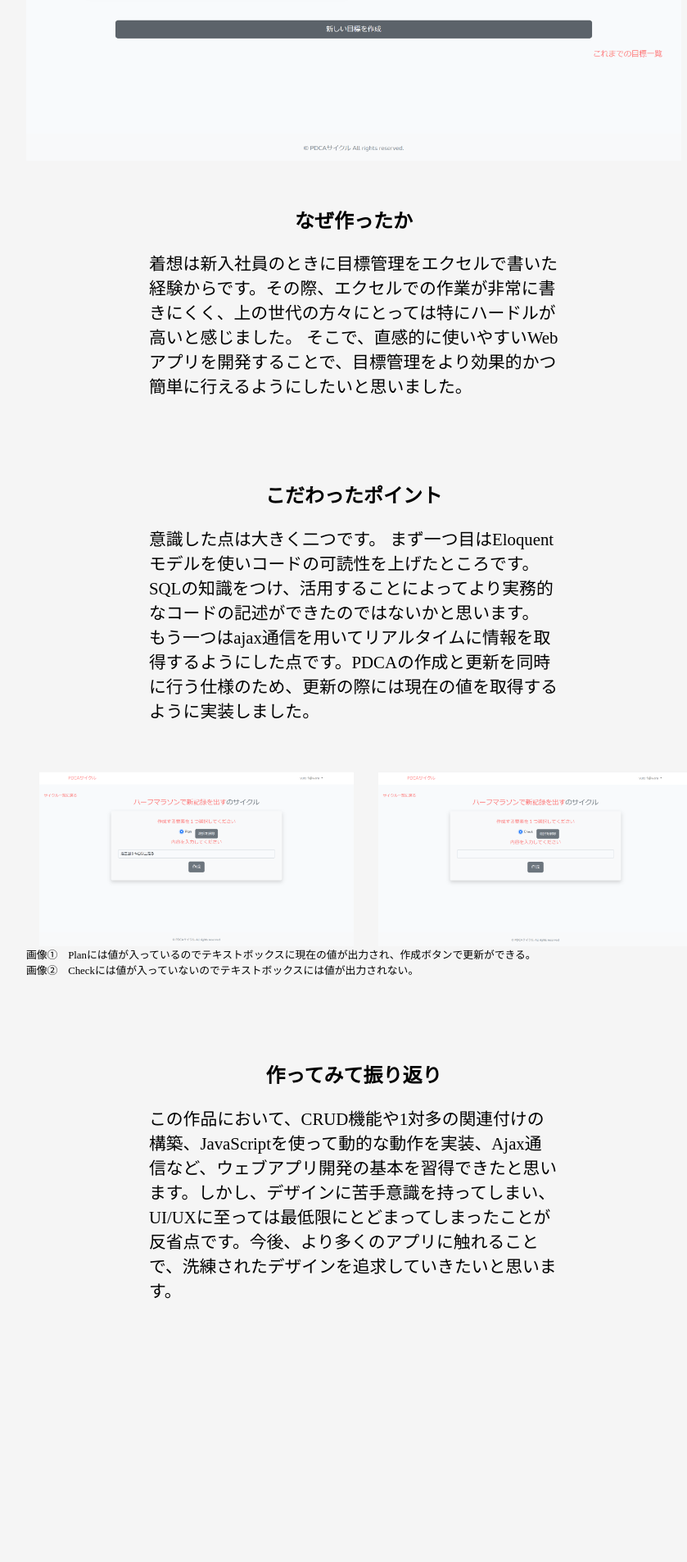
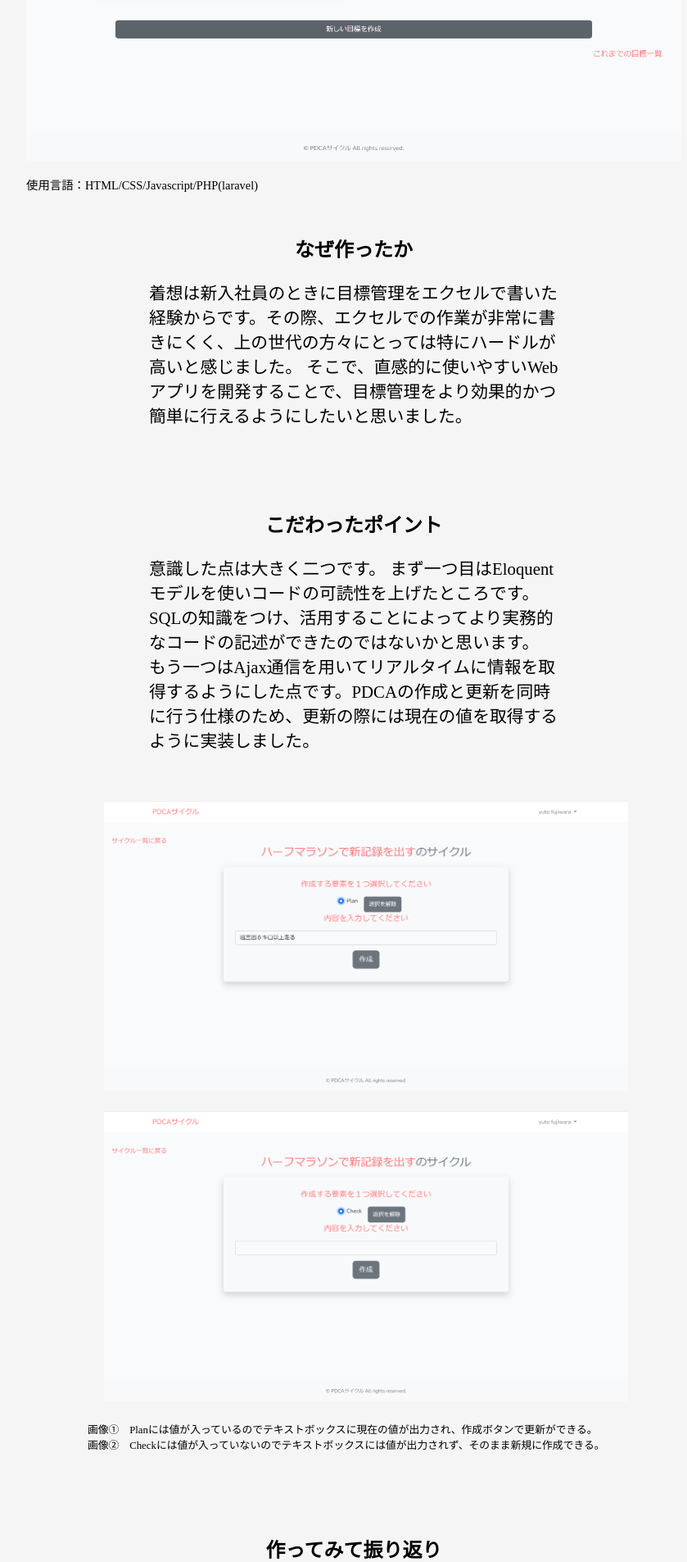
Before and after one commit to YutoFuji/portfolio, a PHP site: page /html/pdcacycle-app.html in a window 1280 px wide. Shown: the part 640-2545 px from the top of the page at 82% size, without its empty margins (208-1047 px from the left). Before the commit the page ends 2224 px from the top, so only its background shows below. Run offline with PHP 8.4, Linux system fonts and the light colour scheme.

Commit message:
[update] add language discription

```diff
--- a/index.html
+++ b/html/index.html
@@ -4,12 +4,12 @@
     <meta charset="UTF-8">
     <meta http-equiv="X-UA-Compatible" content="IE=edge">
     <meta name="viewport" content="width=device-width, initial-scale=1.0">
-    <link rel="stylesheet" href="style.css">
+    <link rel="stylesheet" href="../style.css">
     <title>ポートフォリオ</title>
 </head>
 <body>
     <header id="header">
-        <img id="profile" src="images/1682656860000 (1).jpg" alt="顔写真">
+        <img id="profile" src="../images/1682656860000 (1).jpg" alt="顔写真">
         <h1>藤原佑斗のポートフォリオ</h1>
     </header>
     <main>
@@ -17,7 +17,7 @@
         <section id="pdcacycle-app" class="wrapper">
             <h3 class="app-name">PDCAサイクル</h3>
             <a href="https://pdcacycle-app.herokuapp.com" target="_blank" rel=”noopener” class="app-link">サイトはこちら(別ウィンドウが開きます)</a>
-            <a href="pdcacycle-app.html"><img src="images/スクリーンショット (51) - コピー.png" alt="pdcaサイクル" class="thumbnail"></a>
+            <a href="pdcacycle-app.html"><img src="../images/スクリーンショット (51) - コピー.png" alt="pdcaサイクル" class="thumbnail"></a>
         </section>
         <section class="wrapper"><h3 class="app-name">Coming Soon</h3>
             <a href="#" class="app-link">Coming Soon</a>
--- a/pdcacycle-app.html
+++ b/html/pdcacycle-app.html
@@ -4,12 +4,12 @@
     <meta charset="UTF-8">
     <meta http-equiv="X-UA-Compatible" content="IE=edge">
     <meta name="viewport" content="width=device-width, initial-scale=1.0">
-    <link rel="stylesheet" href="style.css">
+    <link rel="stylesheet" href="../style.css">
     <title>PDCAサイクル</title>
 </head>
 <body>
     <header id="header">
-        <img id="profile" src="images/1682656860000 (1).jpg" alt="顔写真">
+        <img id="profile" src="../images/1682656860000 (1).jpg" alt="顔写真">
         <h1>藤原佑斗のポートフォリオ</h1>
     </header>
     <main>
@@ -17,7 +17,8 @@
             <h1 class="main-title">PDCAサイクル</h1>
             <a href="https://pdcacycle-app.herokuapp.com" target="_blank" rel="noopener" class="app-link">サイトはこちら(別ウィンドウが開きます)</a>
             <a href="https://github.com/YutoFuji/pdca-cycle-app" target="_blank" rel="noopener">Githubはこちら(別ウィンドウが開きます)</a>
-            <img src="images/スクリーンショット (51) - コピー.png" alt="pdcaサイクル" class="main-img">
+            <img src="../images/スクリーンショット (51) - コピー.png" alt="pdcaサイクル" class="main-img">
+            <p class="language">使用言語：HTML/CSS/Javascript/PHP(laravel)</p>
         </div>
 
         <section>
@@ -35,17 +36,17 @@
                     <p>
                         意識した点は大きく二つです。
                         まず一つ目はEloquentモデルを使いコードの可読性を上げたところです。SQLの知識をつけ、活用することによってより実務的なコードの記述ができたのではないかと思います。
-                        もう一つはajax通信を用いてリアルタイムに情報を取得するようにした点です。PDCAの作成と更新を同時に行う仕様のため、更新の際には現在の値を取得するように実装しました。
+                        もう一つはAjax通信を用いてリアルタイムに情報を取得するようにした点です。PDCAの作成と更新を同時に行う仕様のため、更新の際には現在の値を取得するように実装しました。
                     </p>
                 </div>
             </div>
             <div id="emphasize-img">
-                <img src="images/スクリーンショット (52).png" alt="こだわったポイント" id="pdca-cycle-emphasizeimg1">
-                <img src="images/スクリーンショット (53).png" alt="こだわったポイント" id="pdca-cycle-emphasizeimg2">
+                <img src="../images/スクリーンショット (52).png" alt="こだわったポイント" id="pdca-cycle-emphasizeimg1">
+                <img src="../images/スクリーンショット (53).png" alt="こだわったポイント" id="pdca-cycle-emphasizeimg2">
             </div>
             <p id="emphasize-discription">
                 画像①　Planには値が入っているのでテキストボックスに現在の値が出力され、作成ボタンで更新ができる。<br>
-                画像②　Checkには値が入っていないのでテキストボックスには値が出力されない。
+                画像②　Checkには値が入っていないのでテキストボックスには値が出力されず、そのまま新規に作成できる。
             </p>
 
             <div class="wrapper">
--- a/style.css
+++ b/style.css
@@ -65,7 +65,7 @@ body {
         height: auto;
     }
 
-    /* app-file */
+    /* app-files */
     .main-title {
         margin-top: 60px;
         margin-bottom: 40px;
@@ -78,20 +78,22 @@ body {
         max-width: 800px;
         margin: 0 auto;
     }
-
+    .language {
+        font-size: 0.9rem;
+    }
 
     /* pdcacycle-app */
     #emphasize-img {
-        display: flex;
-        justify-content: center;
+        text-align: center;
         margin-top: -40px;
     }
     #emphasize-img img {
-        width: 30%;
+        margin-bottom: 20px;
+        width: 50%;
         margin-left: 30px;
     }
     #emphasize-discription {
-        max-width: 800px;
+        max-width: 650px;
         margin: 0 auto;
         font-size: 0.8rem;
         margin-bottom: 100px;
```
